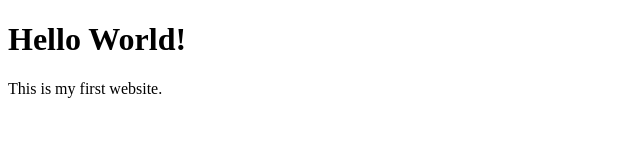
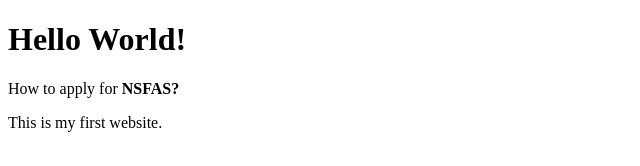
Before and after one commit to bladewinter510-collab/Practice-Website-, a plain HTML site: page index.html in a window 1280 px wide. Shown: the whole page, without its empty margins (0-640 px from the left). Drawn offline with Linux system fonts and the light colour scheme.

Commit message:
Update index.html

```diff
--- a/index.html
+++ b/index.html
@@ -7,6 +7,7 @@
 <body>
 
 <h1>Hello World!</h1>
+    <p>How to apply for <b>NSFAS?</b></p>
 
 <p>This is my first website.</p>
 
```
